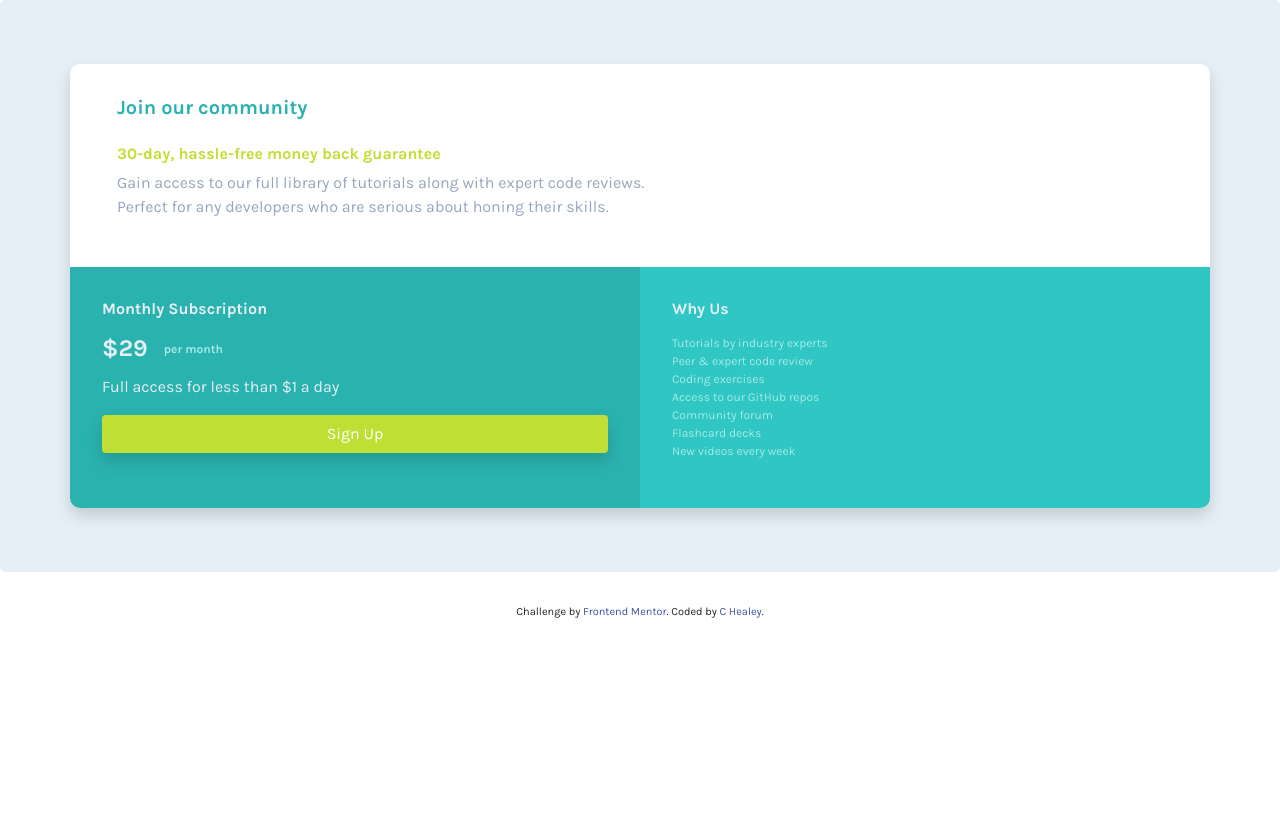
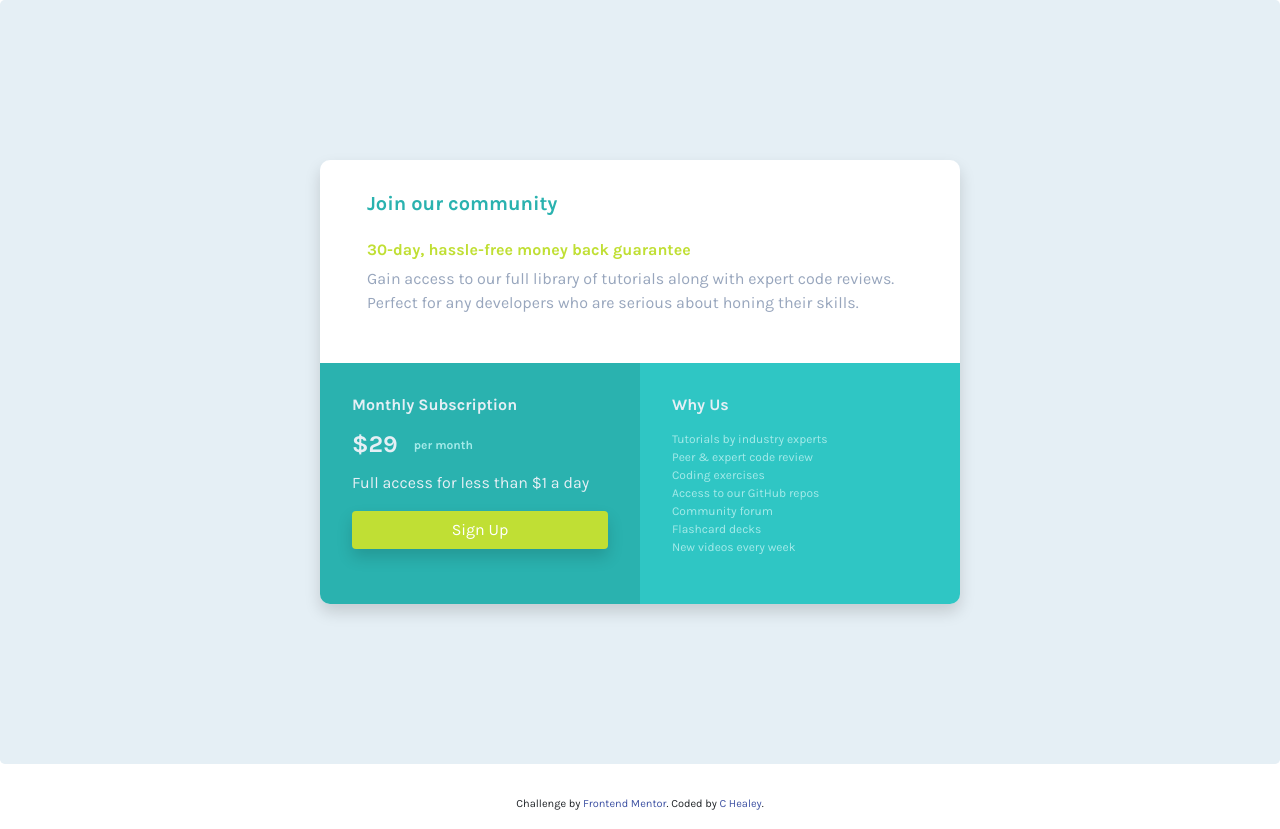
Before and after one commit to c-healey/single-page-price-bootstrap, a plain HTML site: page docs/index.html in a window 1280 px wide. Before the commit the page ends 800 px from the top, so only its background shows below. Drawn offline with nearby package versions, Linux system fonts and the light colour scheme.

Commit message:
added top and bottom padding to jumbotron max-width to container

```diff
--- a/docs/index.html
+++ b/docs/index.html
@@ -31,10 +31,12 @@
   <body>
     <main role="main">
       <div class="jumbotron">
-        <div class="container shadow">
+        <div class="container shadow mx-auto" style="max-width: 40rem;">
           <div class="row hero">
             <div class="col-12">
-              <div class="heading"><h1 class="">Join our community</h1></div>
+              <div class="heading">
+                <h1 class="">Join our community</h1>
+              </div>
 
               <h2 class="">30-day, hassle-free money back guarantee</h2>
               <ul class="list-unstyled">
@@ -55,7 +57,8 @@
             <div class="col-md-6 pricing">
               <h3>Monthly Subscription</h3>
               <h4 class="card-title pricing-card-title">
-                $29 <span class="muted-text tiny-text ml-3"> per month</span>
+                $29
+                <span class="muted-text tiny-text ml-3"> per month</span>
               </h4>
 
               <p>Full access for less than &dollar;1 a day</p>
--- a/docs/style.css
+++ b/docs/style.css
@@ -36,6 +36,7 @@ h3 {
 
 .jumbotron {
   background-color: var(--color-light-gray);
+  padding: 10rem 0;
 }
 .hero ul li {
   color: var(--color-gray-blue);
--- a/style.css
+++ b/style.css
@@ -36,6 +36,7 @@ h3 {
 
 .jumbotron {
   background-color: var(--color-light-gray);
+  padding: 10rem 0;
 }
 .hero ul li {
   color: var(--color-gray-blue);
```
Also changed, not shown: index.html (+6 -3 lines).
